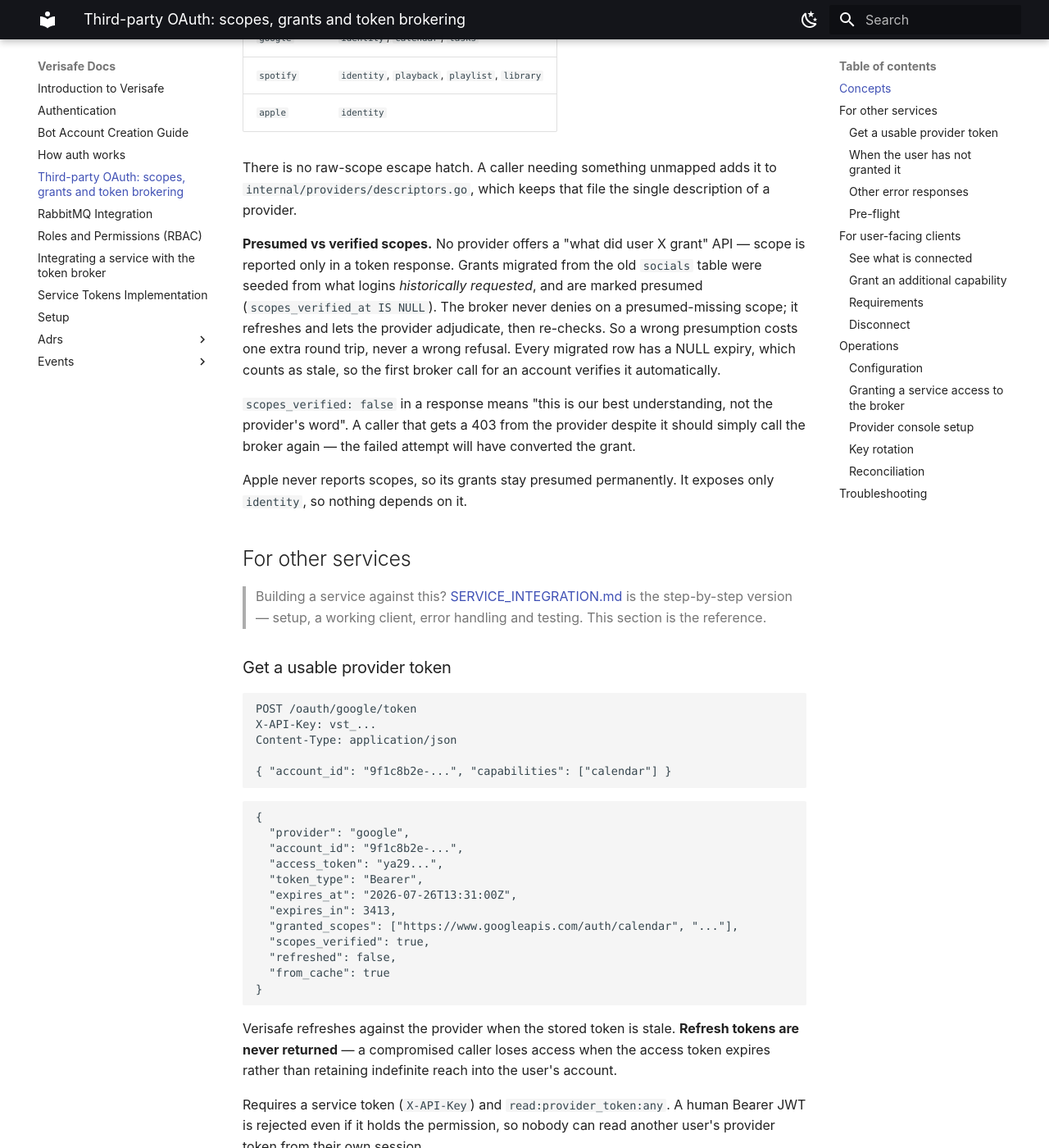
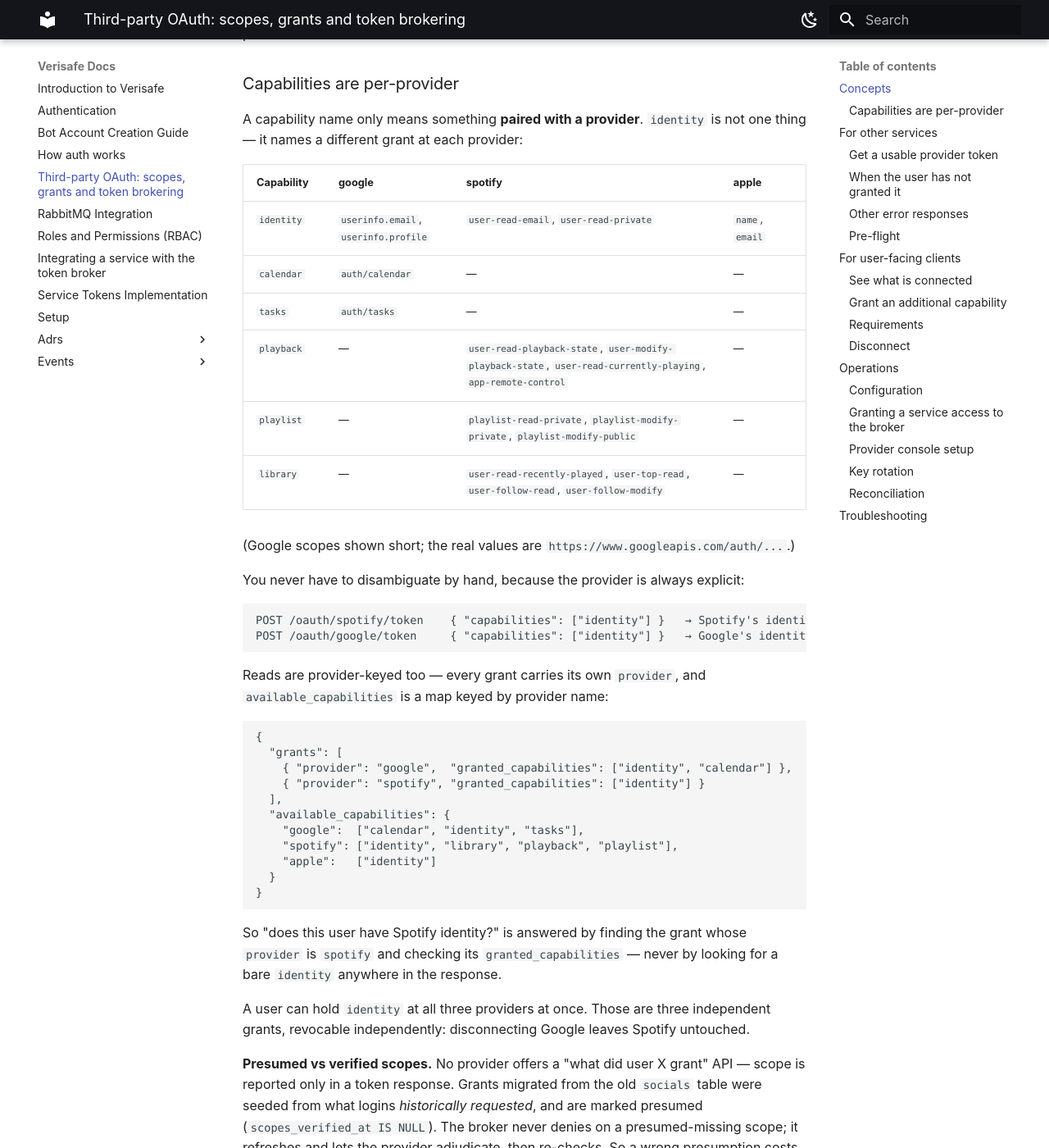
Before and after one commit to opencrafts-io/verisafe, an MkDocs documentation site: the page built from docs/OAUTH_SCOPES.md, in a window 1280 px wide and 1400 px high, scrolled down 571 px. Shown: the whole window at 82% size. Built offline with MkDocs 1.6.1 and Material for MkDocs 9.7.7, drawn with Linux system fonts in a browser that asks for light colours; some web fonts are replaced.

Commit message:
docs: clarify that capabilities are scoped to a provider
The capability tables listed `identity` under google, spotify and apple
without saying it resolves to a different scope set in each case, which
read as though there were one global `identity`. A reader could not tell
what they would actually be granted, or how to ask for Spotify's rather
than Google's.

Add a resolution table showing what every capability maps to per
provider, and state plainly that the provider is always explicit — in the
path when requesting, in a `provider` field on every grant when reading.
Note that a user can hold the same capability at several providers as
independent, independently revocable grants.

No API change: the provider was always required. This only closes the gap
between what the endpoints do and what the docs explained.

````diff
--- a/docs/OAUTH_SCOPES.md
+++ b/docs/OAUTH_SCOPES.md
@@ -12,14 +12,54 @@
 `https://www.googleapis.com/auth/calendar`. `internal/providers` maps capabilities onto each provider's wire
 scopes, so API contracts stay free of provider vocabulary and one capability can expand to several scopes.
 
-| Provider | Capabilities |
-|---|---|
-| `google` | `identity`, `calendar`, `tasks` |
-| `spotify` | `identity`, `playback`, `playlist`, `library` |
-| `apple` | `identity` |
-
 There is no raw-scope escape hatch. A caller needing something unmapped adds it to
 `internal/providers/descriptors.go`, which keeps that file the single description of a provider.
+
+### Capabilities are per-provider
+
+A capability name only means something **paired with a provider**. `identity` is not one thing — it names a
+different grant at each provider:
+
+| Capability | google | spotify | apple |
+|---|---|---|---|
+| `identity` | `userinfo.email`, `userinfo.profile` | `user-read-email`, `user-read-private` | `name`, `email` |
+| `calendar` | `auth/calendar` | — | — |
+| `tasks` | `auth/tasks` | — | — |
+| `playback` | — | `user-read-playback-state`, `user-modify-playback-state`, `user-read-currently-playing`, `app-remote-control` | — |
+| `playlist` | — | `playlist-read-private`, `playlist-modify-private`, `playlist-modify-public` | — |
+| `library` | — | `user-read-recently-played`, `user-top-read`, `user-follow-read`, `user-follow-modify` | — |
+
+(Google scopes shown short; the real values are `https://www.googleapis.com/auth/...`.)
+
+You never have to disambiguate by hand, because the provider is always explicit:
+
+```http
+POST /oauth/spotify/token    { "capabilities": ["identity"] }   → Spotify's identity
+POST /oauth/google/token     { "capabilities": ["identity"] }   → Google's identity
+```
+
+Reads are provider-keyed too — every grant carries its own `provider`, and `available_capabilities` is a map
+keyed by provider name:
+
+```json
+{
+  "grants": [
+    { "provider": "google",  "granted_capabilities": ["identity", "calendar"] },
+    { "provider": "spotify", "granted_capabilities": ["identity"] }
+  ],
+  "available_capabilities": {
+    "google":  ["calendar", "identity", "tasks"],
+    "spotify": ["identity", "library", "playback", "playlist"],
+    "apple":   ["identity"]
+  }
+}
+```
+
+So "does this user have Spotify identity?" is answered by finding the grant whose `provider` is `spotify` and
+checking its `granted_capabilities` — never by looking for a bare `identity` anywhere in the response.
+
+A user can hold `identity` at all three providers at once. Those are three independent grants, revocable
+independently: disconnecting Google leaves Spotify untouched.
 
 **Presumed vs verified scopes.** No provider offers a "what did user X grant" API — scope is reported only in a
 token response. Grants migrated from the old `socials` table were seeded from what logins *historically
````
Also changed, not shown: docs/HOW_AUTH_WORKS.md (+20 -0 lines), docs/SERVICE_INTEGRATION.md (+13 -0 lines).
